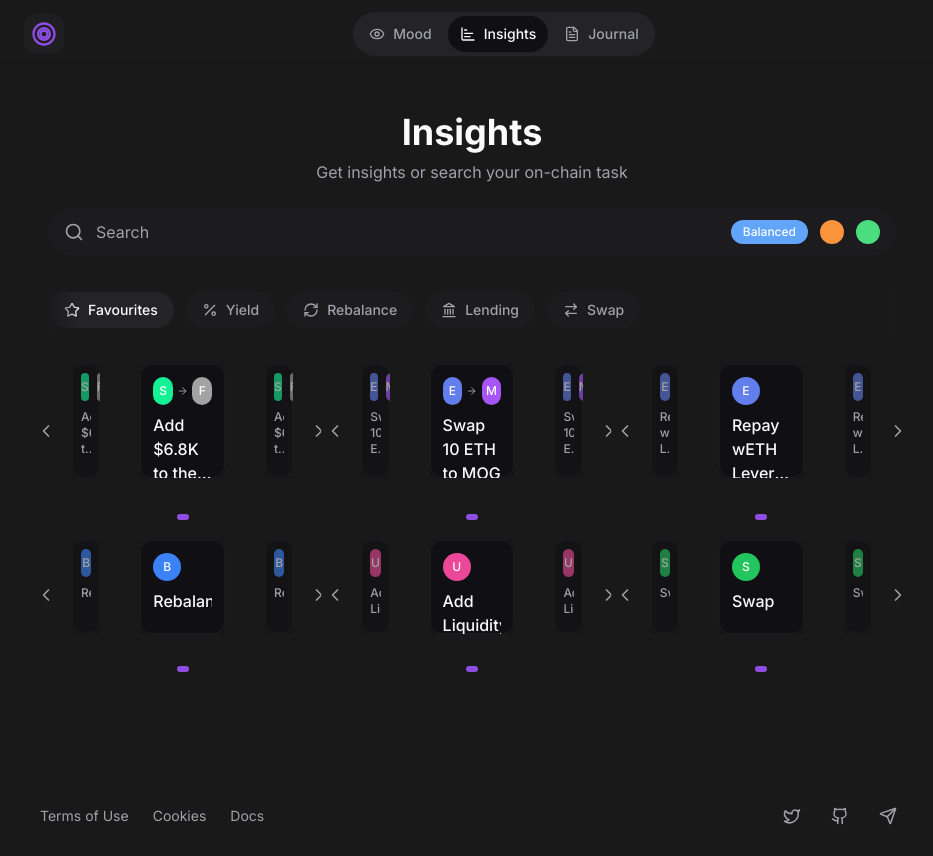
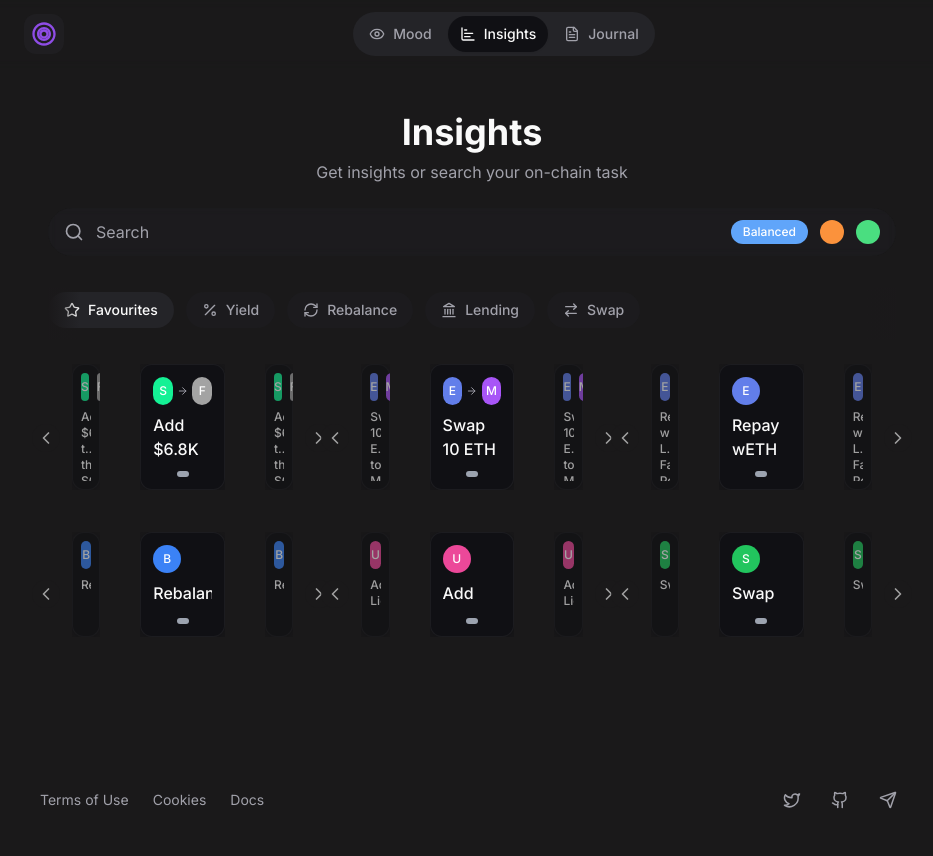
Before and after one commit to triple-S-Ventures/nuvolari, a React (Vite) app: page /insights in a window 1280 px wide. Shown: the whole page, without its empty margins (168-1101 px from the left). Built offline with nearby package versions, Linux system fonts and the light colour scheme.

Commit message:
Update InsightCard component
- Modified the InsightCard component.
- Moved an element inside the card.
- Changed the button color to gray.

```diff
--- a/src/components/InsightCard.tsx
+++ b/src/components/InsightCard.tsx
@@ -119,7 +119,7 @@ const InsightsCarousel = ({
               )}
             >
               <div className={cn(
-                "glass-card rounded-xl p-3 h-full",
+                "glass-card rounded-xl p-3 h-full flex flex-col",
                 position === 'center' ? "p-3" : "p-2"
               )}>
                 <div className="flex items-center mb-2">
@@ -132,28 +132,30 @@ const InsightsCarousel = ({
                 </div>
 
                 <h3 className={cn(
-                  "font-medium text-foreground line-clamp-3",
+                  "font-medium text-foreground line-clamp-3 flex-grow",
                   position === 'center' ? "text-base" : "text-xs"
                 )}>
                   {insight.title}
                 </h3>
+
+                {/* Pagination indicator dots - moved inside the card */}
+                {position === 'center' && (
+                  <div className="flex justify-center mt-auto pt-2 space-x-2">
+                    {insights.map((_, index) => (
+                      <div
+                        key={index}
+                        className={cn(
+                          "w-1.5 h-1.5 rounded-full transition-all",
+                          currentIndex === index ? "bg-gray-400 w-3" : "bg-gray-500/30"
+                        )}
+                      />
+                    ))}
+                  </div>
+                )}
               </div>
             </div>
           ))}
         </div>
-      </div>
-
-      {/* Pagination indicator dots */}
-      <div className="flex justify-center mt-4 space-x-2">
-        {insights.map((_, index) => (
-          <div
-            key={index}
-            className={cn(
-              "w-1.5 h-1.5 rounded-full transition-all",
-              currentIndex === index ? "bg-primary w-3" : "bg-muted-foreground/30"
-            )}
-          />
-        ))}
       </div>
     </div>
   );
```
